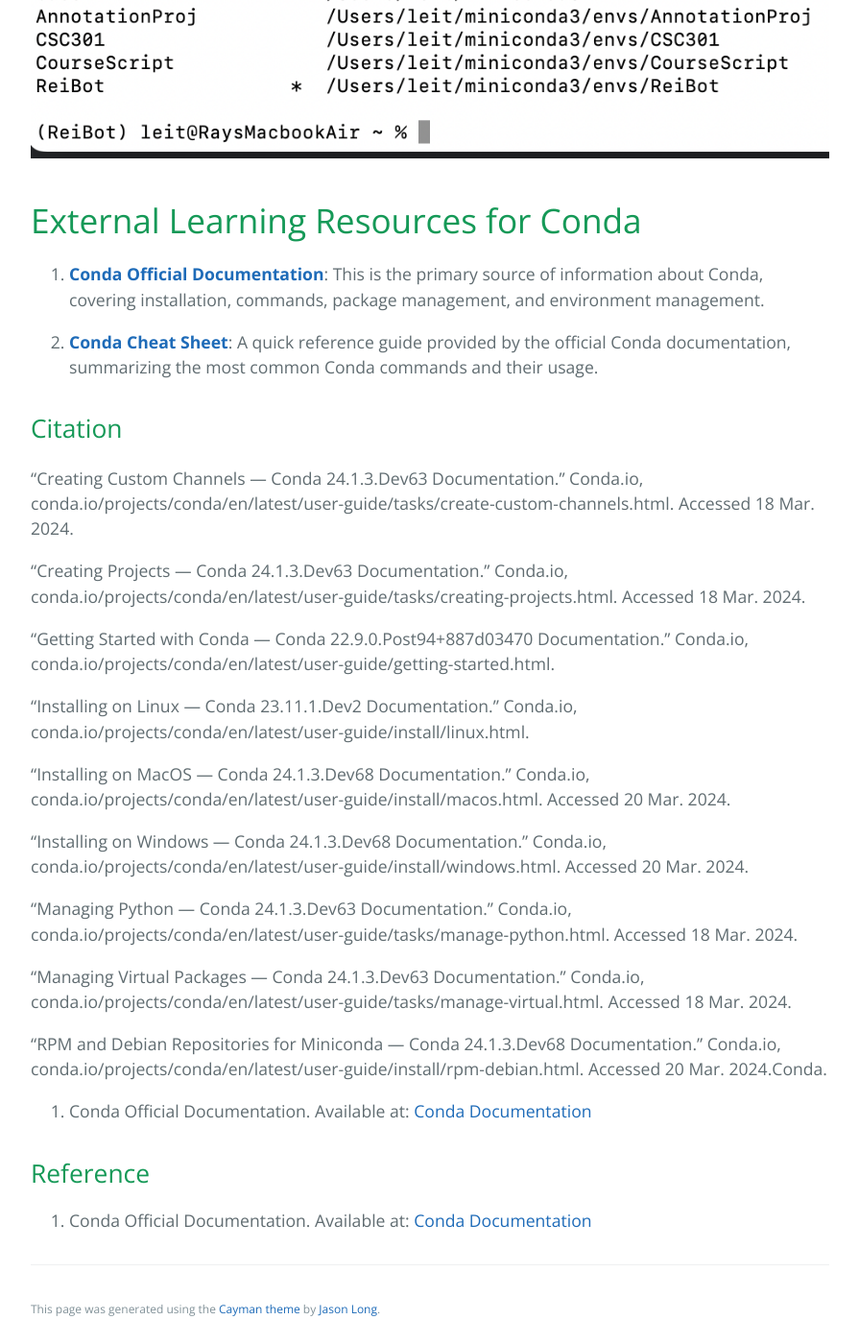
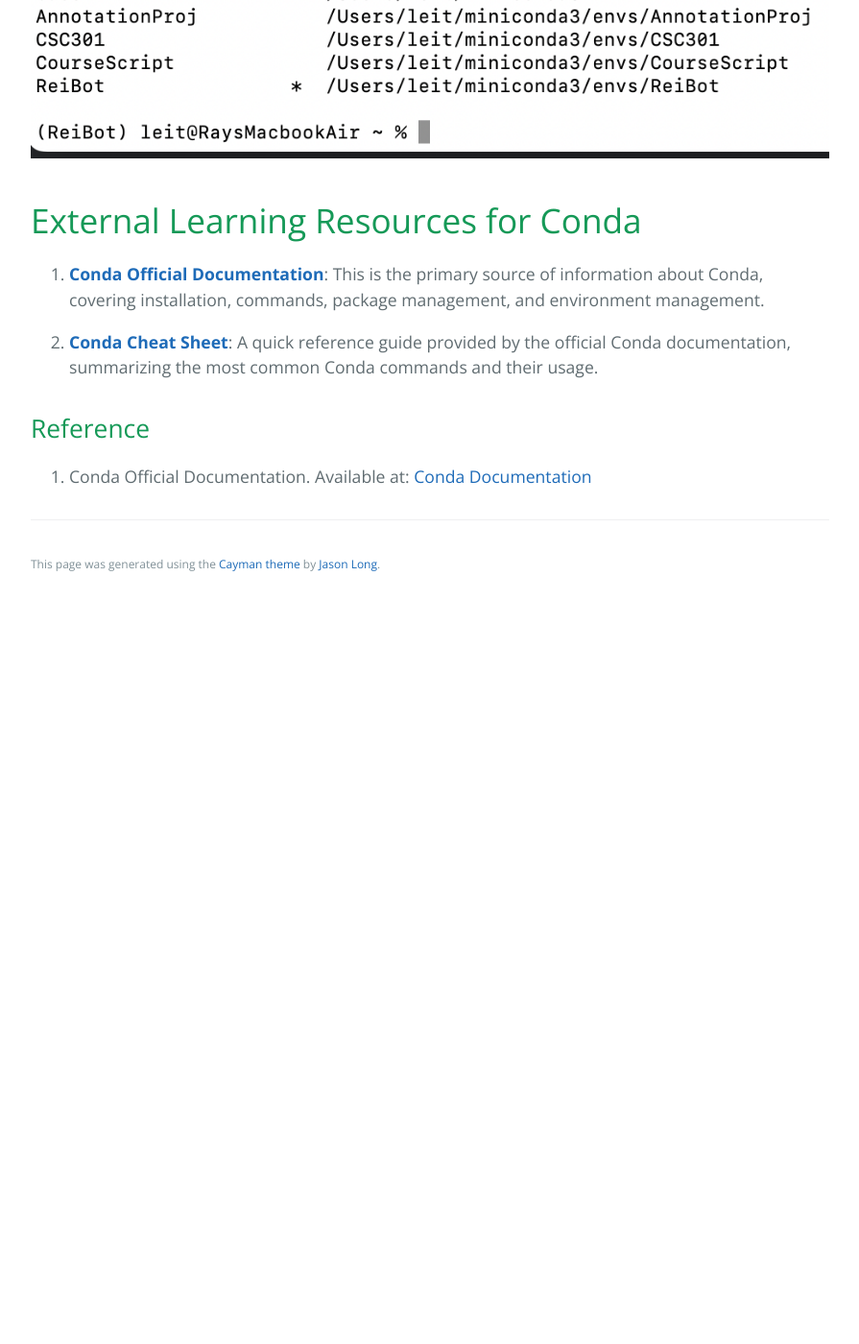
Before and after one commit to learning-software-engineering/learning-software-engineering.github.io, a Jekyll site: the page built from Topics/Development_Process/Conda/Setup_Conda.md, in a window 1280 px wide and 1400 px high, scrolled down 18210 px. Shown: the whole window at 96% size, without its empty margins (192-1087 px from the left). Built offline with Jekyll 4.4.1, drawn with Linux system fonts in a browser that asks for light colours; our own code applies the rules of GitHub Pages for plain Markdown files; after the commit the page ends 18840 px from its top, so only the background shows below that.

Commit message:
rm citation

```diff
--- a/Topics/Development_Process/Conda/Setup_Conda.md
+++ b/Topics/Development_Process/Conda/Setup_Conda.md
@@ -207,26 +207,6 @@ After everything is done, you should not be able to find the environment named "
 
 2. [**Conda Cheat Sheet**](https://docs.conda.io/projects/conda/en/latest/user-guide/cheatsheet.html): A quick reference guide provided by the official Conda documentation, summarizing the most common Conda commands and their usage.
 
-## Citation
-“Creating Custom Channels — Conda 24.1.3.Dev63 Documentation.” Conda.io, conda.io/projects/conda/en/latest/user-guide/tasks/create-custom-channels.html. Accessed 18 Mar. 2024.
-
-“Creating Projects — Conda 24.1.3.Dev63 Documentation.” Conda.io, conda.io/projects/conda/en/latest/user-guide/tasks/creating-projects.html. Accessed 18 Mar. 2024.
-
-“Getting Started with Conda — Conda 22.9.0.Post94+887d03470 Documentation.” Conda.io, conda.io/projects/conda/en/latest/user-guide/getting-started.html.
-
-“Installing on Linux — Conda 23.11.1.Dev2 Documentation.” Conda.io, conda.io/projects/conda/en/latest/user-guide/install/linux.html.
-
-“Installing on MacOS — Conda 24.1.3.Dev68 Documentation.” Conda.io, conda.io/projects/conda/en/latest/user-guide/install/macos.html. Accessed 20 Mar. 2024.
-
-“Installing on Windows — Conda 24.1.3.Dev68 Documentation.” Conda.io, conda.io/projects/conda/en/latest/user-guide/install/windows.html. Accessed 20 Mar. 2024.
-
-“Managing Python — Conda 24.1.3.Dev63 Documentation.” Conda.io, conda.io/projects/conda/en/latest/user-guide/tasks/manage-python.html. Accessed 18 Mar. 2024.
-
-“Managing Virtual Packages — Conda 24.1.3.Dev63 Documentation.” Conda.io, conda.io/projects/conda/en/latest/user-guide/tasks/manage-virtual.html. Accessed 18 Mar. 2024.
-
-“RPM and Debian Repositories for Miniconda — Conda 24.1.3.Dev68 Documentation.” Conda.io, conda.io/projects/conda/en/latest/user-guide/install/rpm-debian.html. Accessed 20 Mar. 2024.Conda.
-
-1. Conda Official Documentation. Available at: [Conda Documentation](https://docs.conda.io/projects/conda/en/latest/index.html)
 
 ## Reference
 
```
